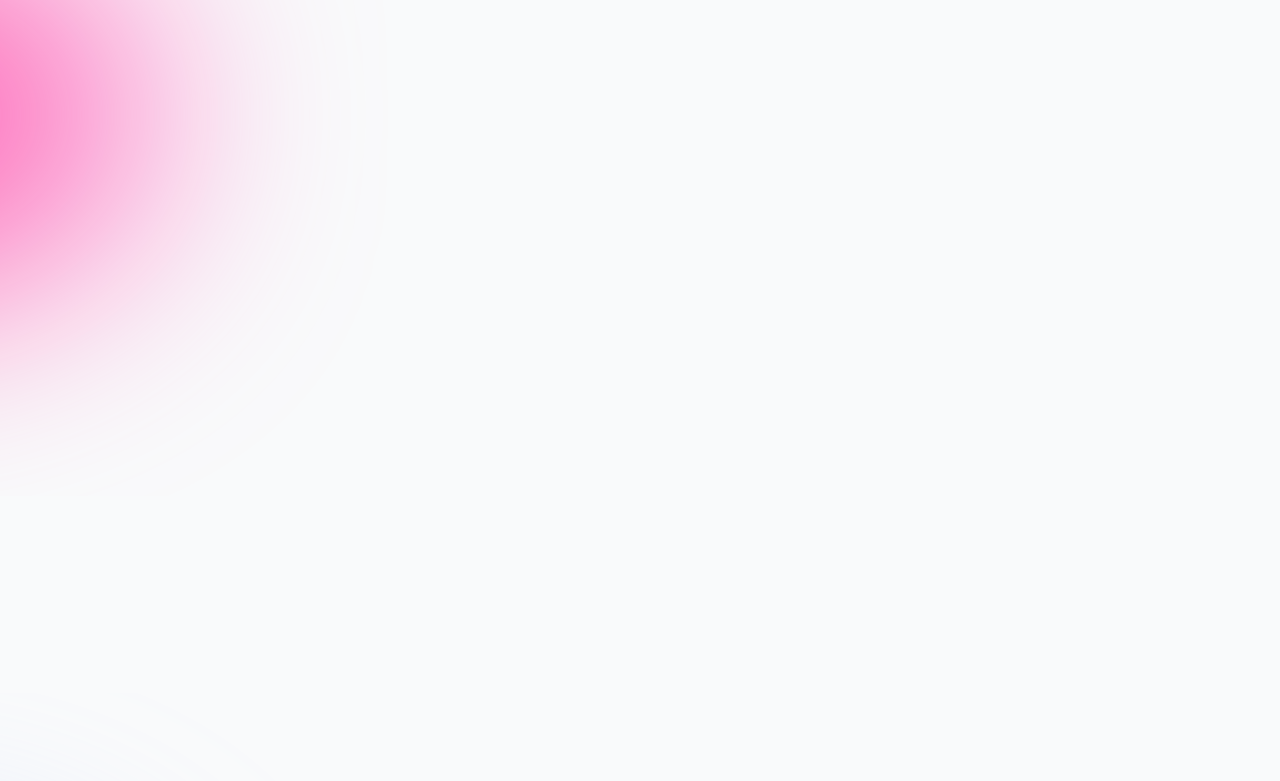
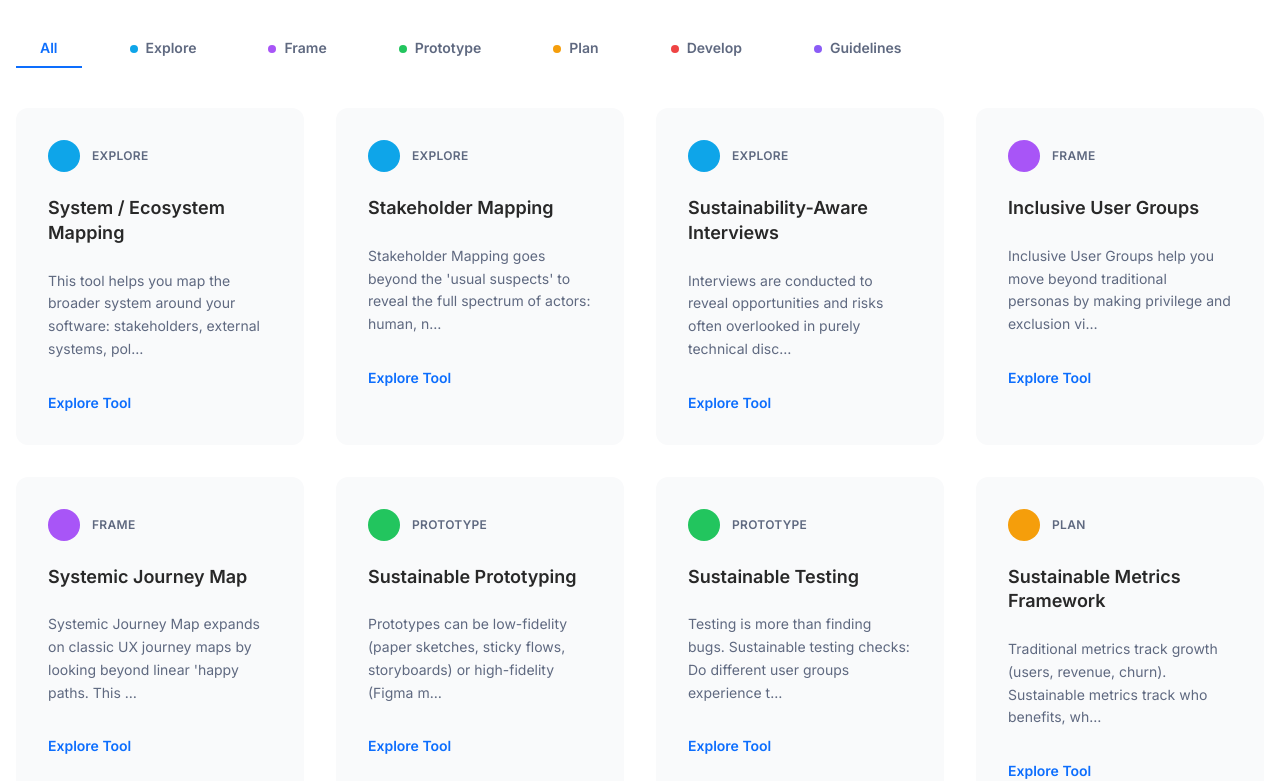
Before and after one commit to Vulture2001/Website, a Next.js app: page /toolkit in a window 1280 px wide. Shown: the part 561-1342 px from the top of the page. Built offline with nearby package versions, Linux system fonts and the light colour scheme.

Commit message:
Articles

```diff
--- a/src/app/knowledge-base/page.tsx
+++ b/src/app/knowledge-base/page.tsx
@@ -1,5 +1,15 @@
-import KnowledgeBase from "@/components/pages/KnowledgeBase";
+import { KnowledgeHero } from '@/components/knowledge-base/KnowledgeHero'
+import { SweetSpot } from '@/components/knowledge-base/SweetSpot'
+import { ArticleGrid } from '@/components/knowledge-base/ArticleGrid'
+import { getAllSummaries } from '@/data/articleService'
 
 export default function KnowledgeBasePage() {
-    return <KnowledgeBase />
+    const items = getAllSummaries()
+    return (
+        <main>
+            <KnowledgeHero />
+            <SweetSpot />
+            <ArticleGrid articles={items} />
+        </main>
+    )
 }
--- a/src/components/home/Hero.tsx
+++ b/src/components/home/Hero.tsx
@@ -5,6 +5,7 @@
 import { ArrowRightIcon } from '../icons/ArrowRightIcon'
 import { ImagePlaceholder } from "../ui/ImagePlaceholder"
 import {ActionButton} from "../ui/ActionButton";
+import { Badge } from "../ui/Badge"
 
 type HeroProps = {
     titleLines?: string[]
@@ -37,14 +38,17 @@
                     <div className="mx-auto max-w-2xl text-center lg:mx-0 lg:text-left">
                         {/* Eyebrow */}
                         {eyebrow && (
-                            <div className="inline-flex mb-6 px-3 py-1 items-center gap-2 rounded-full border border-neutral-300/60 bg-white/40 backdrop-blur supports-[backdrop-filter]:bg-white/30 mx-auto lg:mx-0">
-                <span className="text-neutral-800 font-inter text-sm font-semibold leading-[22px]">
-                  {eyebrow}
-                </span>
-                            </div>
+                            <Badge
+                                variant="outline"
+                                tone="gray"   // renders black/neutral outline
+                                size="sm"
+                                shape="pill"
+                            >
+                                {eyebrow}
+                            </Badge>
                         )}
 
-                        <h1 className="text-4xl font-bold tracking-tight text-gray-900 sm:text-6xl lg:text-7xl">
+                        <h1 className="text-4xl font-bold tracking-tight text-gray-900 sm:text-6xl lg:text-7xl mt-10">
                             {titleLines.map((line, index) => (
                                 <span key={index} className="block">
                   {line}
--- a/src/components/pages/Toolkit.tsx
+++ b/src/components/pages/Toolkit.tsx
@@ -82,7 +82,7 @@
     catColor?: string
 }) {
     return (
-        <Card className="bg-[#F9FAFB] border-[#EAECF0] rounded-3xl transform transition-all duration-300 hover:scale-105 hover:shadow-lg">
+        <Card className="bg-[#F9FAFB] border-[#EAECF0] rounded-3xl transform transition-all duration-300 hover:shadow-sm">
             <CardBody className="p-8 space-y-6">
                 <div className="flex items-center gap-3">
                     <div
--- a/src/components/ui/Card.tsx
+++ b/src/components/ui/Card.tsx
@@ -1,6 +1,6 @@
 import { cn } from '@/lib/cn'
 export function Card({ className, ...props }: React.HTMLAttributes<HTMLDivElement>) {
-    return <div className={cn('rounded-xl bg-[var(--surface)] border border-[var(--border)] shadow-sm', className)} {...props} />
+    return <div className={cn('rounded-xl bg-[#F9FAFB]', className)} {...props} />
 }
 export function CardBody({ className, ...props }: React.HTMLAttributes<HTMLDivElement>) {
     return <div className={cn('p-6', className)} {...props} />
--- a/src/components/ui/Content.tsx
+++ b/src/components/ui/Content.tsx
@@ -25,6 +25,8 @@
     className?: string
     /** Children (checkbox list, buttons, anything else) */
     children?: React.ReactNode
+    titleClassName?: string
+
 }
 
 /**
@@ -42,6 +44,7 @@
                             textMaxWidthClassName = 'w-[547px] max-md:w-full max-md:max-w-[600px]',
                             className,
                             children,
+    titleClassName,
                         }: ContentProps) {
     const showImage = imagePosition !== 'none' && (imageSrc || renderImage)
 
@@ -91,7 +94,10 @@
                             {badge}
                             <h1
                                 id="content-title"
-                                className="relative self-stretch text-6xl font-semibold tracking-tighter leading-[63px] text-zinc-800 max-md:text-5xl max-md:leading-[50px] max-sm:text-3xl max-sm:tracking-tighter max-sm:leading-10"
+                                className={cn(
+                                    "relative self-stretch text-6xl font-semibold tracking-tighter leading-[63px] text-zinc-800 max-md:text-5xl max-md:leading-[50px] max-sm:text-3xl max-sm:tracking-tighter max-sm:leading-10",
+                                    titleClassName
+                                )}
                             >
                                 {title}
                             </h1>
@@ -113,5 +119,3 @@
         </section>
     )
 }
-
-export default Content
--- a/src/components/ui/Gradient.tsx
+++ b/src/components/ui/Gradient.tsx
@@ -6,39 +6,21 @@
 type Len = number | string
 
 type GradientProps = {
-    /** Start/End colors — works great with your CSS vars: e.g. "hsl(var(--color-blue))" */
     from: string
     to: string
-
-    /** SVG box size (can be '100%', 'rem', px numbers, etc.) */
     width?: Len
     height?: Len
-
-    /** Overall opacity (0..1) and blur strength */
     opacity?: number
     blur?: number
-
-    /**
-     * Ellipse geometry. Accepts numbers (px in viewBox space) or strings (e.g. '50%').
-     * If `centered` is true, these are ignored and we use % values that auto-fit the box.
-     */
     cx?: Len
     cy?: Len
     rx?: Len
     ry?: Len
-
-    /** If true, auto-center the ellipse with % radii (nice for full-section backgrounds) */
     centered?: boolean
-
-    /** Extra classes (positioning, z-index, etc.) */
+    /** Extra classes (added on top of the default background classes) */
     className?: string
 }
 
-/**
- * Blurred gradient blob (SVG) with optional auto-centering.
- * - Use CSS variables for colors: from="hsl(var(--color-blue))"
- * - Place with absolute positioning: className="absolute inset-0 -z-10"
- */
 export function Gradient({
                              from,
                              to,
@@ -57,10 +39,7 @@
     const filterId = `grad-filter-${uid}`
     const gradId = `grad-fill-${uid}`
 
-    // ViewBox matches your original; works well as a scalable canvas.
     const viewBox = '0 0 1440 1332'
-
-    // If centered, use % so the ellipse always sits in the middle and scales with the box.
     const ecx: Len = centered ? '50%' : cx
     const ecy: Len = centered ? '50%' : cy
     const erx: Len = centered ? '55%' : rx
@@ -68,7 +47,11 @@
 
     return (
         <svg
-            className={cn('pointer-events-none', className)}
+            className={cn(
+                // default "always in the background" behavior:
+                'absolute inset-0 -z-10 pointer-events-none',
+                className
+            )}
             viewBox={viewBox}
             fill="none"
             xmlns="http://www.w3.org/2000/svg"
@@ -96,13 +79,8 @@
                 >
                     <feGaussianBlur stdDeviation={blur} />
                 </filter>
-                <linearGradient
-                    id={gradId}
-                    x1="100%" y1="0%"
-                    x2="0%"   y2="0%"
-                    gradientUnits="objectBoundingBox"
-                >
-                    <stop offset="0%"   stopColor={from} />
+                <linearGradient id={gradId} x1="100%" y1="0%" x2="0%" y2="0%" gradientUnits="objectBoundingBox">
+                    <stop offset="0%" stopColor={from} />
                     <stop offset="100%" stopColor={to} />
                 </linearGradient>
             </defs>
```
